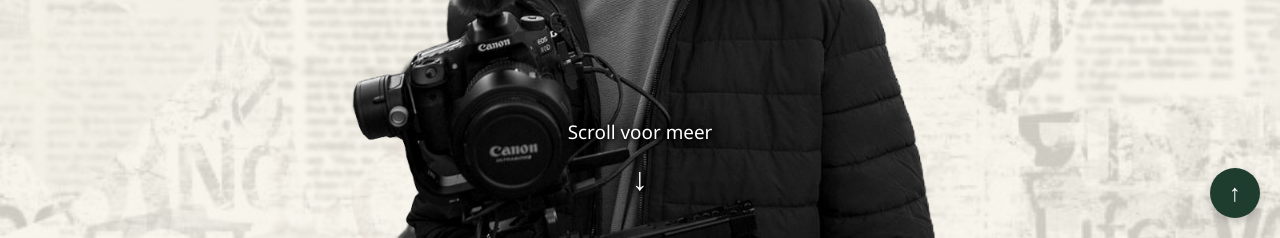
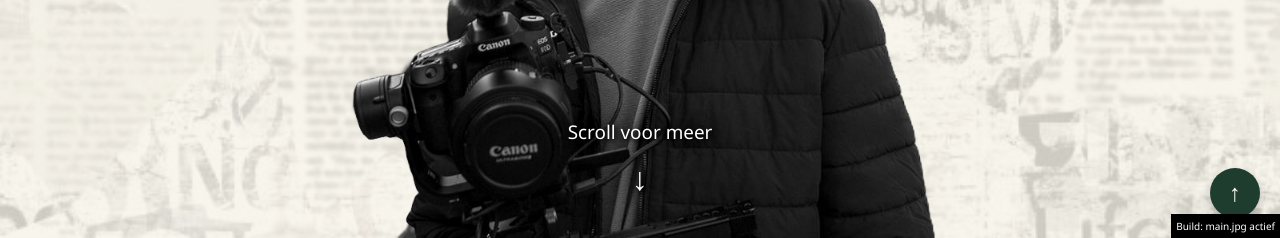
Before and after one commit to VHXmedia/vhxmedia, a plain HTML site: page index.html in a window 1280 px wide. Shown: the part 562-800 px from the top of the page. Drawn offline with Linux system fonts and the light colour scheme.

Commit message:
Update home.css

```diff
--- a/home/home.css
+++ b/home/home.css
@@ -11,6 +11,18 @@ body {
     scroll-behavior: smooth;
     background-color: rgb(245, 240, 230);
     color: #1e3d2f;
+}
+
+body::after {
+  content: "Build: main.jpg actief";
+  position: fixed;
+  bottom: 0;
+  right: 0;
+  background: #000;
+  color: #fff;
+  padding: 5px;
+  font-size: 10px;
+  z-index: 9999;
 }
 
 :root {
```
